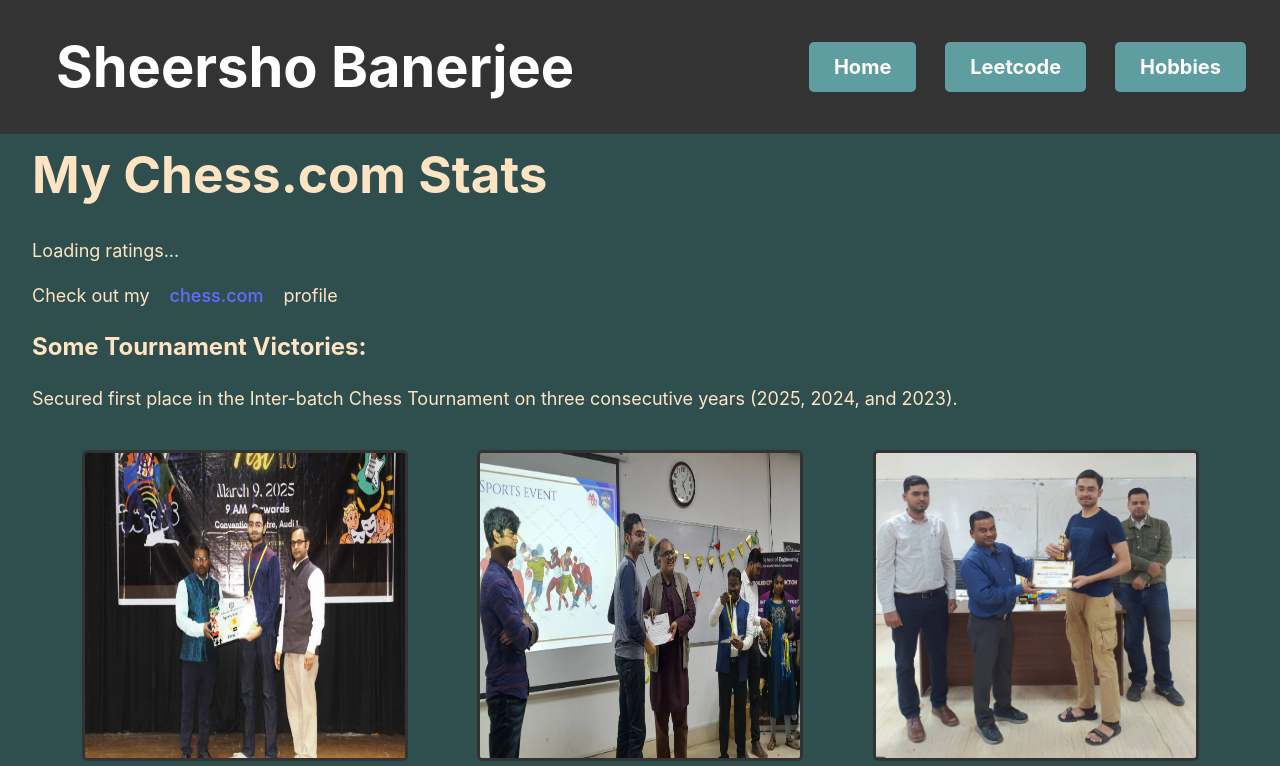
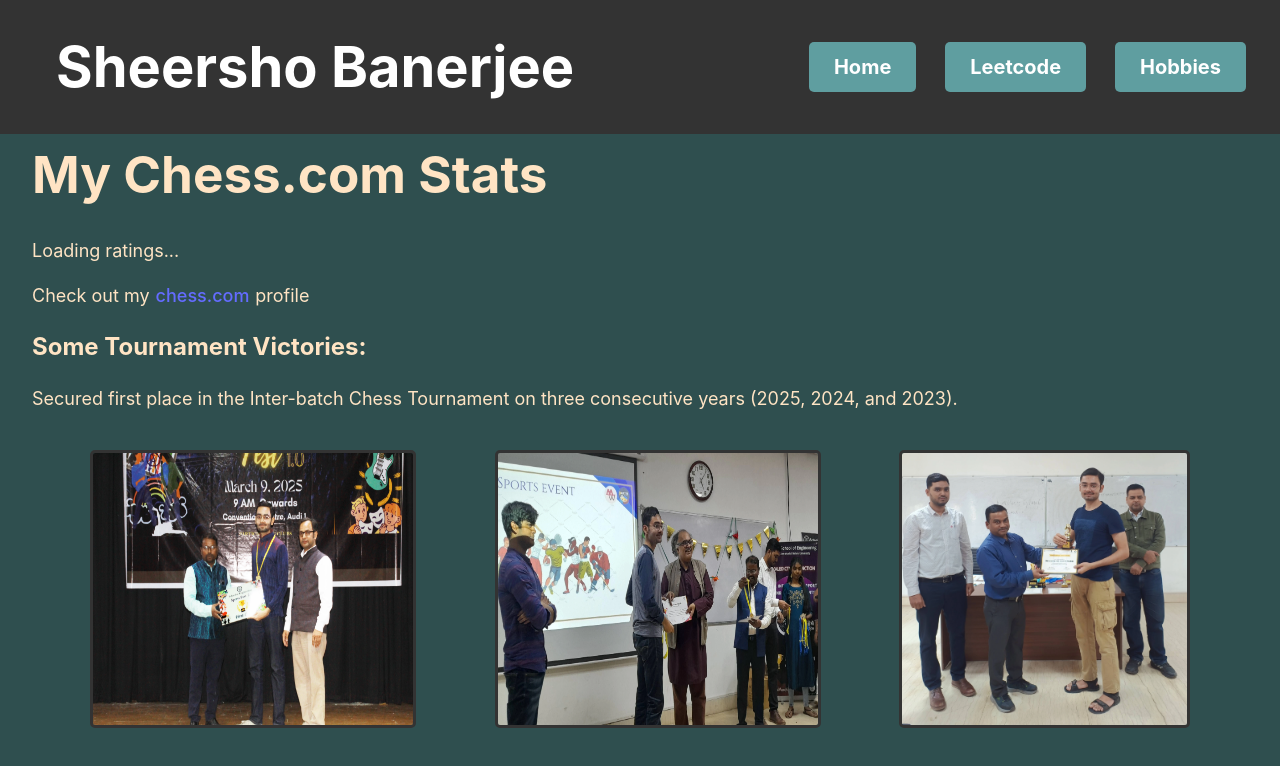
Before and after one commit to sheershob/Portfolio-Website, a React (Vite) app: page /Hobbies in a window 1280 px wide. Shown: the top 766 px of the page. Built offline with nearby package versions, Linux system fonts and the light colour scheme; no server answers.

Commit message:
UI update

```diff
--- a/src/Hobbies.css
+++ b/src/Hobbies.css
@@ -49,7 +49,10 @@
     justify-content: space-evenly;
     img{
         margin: 20px;
-        width: 25vw;
+        max-width: 25vw;
+        max-height: 34vh;
+        height: auto;
+        width: auto;
         border: 3px solid;
         border-color: #333;
         border-radius: 5px;
--- a/src/Hobbies.jsx
+++ b/src/Hobbies.jsx
@@ -11,28 +11,6 @@ import football1 from './assets/football1.webp'
 import football2 from './assets/football2.webp'
 import football3 from './assets/football3.webp'
 
-// const Hobbies = () => {
-//   return (
-//     <div>
-//       <h1>My Hobbies</h1>
-//       <h2>Chess</h2>
-//       <div class="ratingsContainer">
-//         <div class="rapid RatingsBox" id="rapid">
-//           <h3>Rapid</h3>
-//         </div>
-//         <div class="blitz RatingsBox" id="blitz">
-//           <h3>Blitz</h3>
-//         </div>
-//         <div class="bullet RatingsBox" id="bullet">
-//           <h3>Bullet</h3>
-//         </div>
-//         <div class="daily RatingsBox" id="daily">
-//           <h3>Daily</h3>
-//         </div>
-//       </div>
-//     </div>
-//   )
-// }
 
 const Hobbies = ({ username }) => {
   const [ratings, setRatings] = useState(null);
@@ -145,7 +123,7 @@ const Hobbies = ({ username }) => {
           </div>
         </div>
       )}
-      <p>Check out my <a href="https://www.chess.com/member/sheershobanerjee">chess.com</a> profile</p>
+      <p>Check out my <a href="https://www.chess.com/member/sheershobanerjee" style={{margin: '1px'}}>chess.com </a> profile</p>
       <h2>Some Tournament Victories:</h2>
       <p>Secured first place in the Inter-batch Chess Tournament on three consecutive years (2025, 2024, and 2023).</p>
       <div className="gallery">
```
